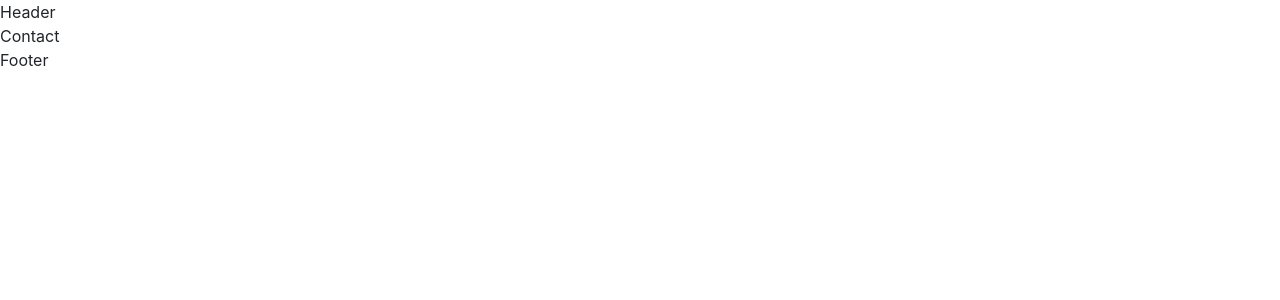
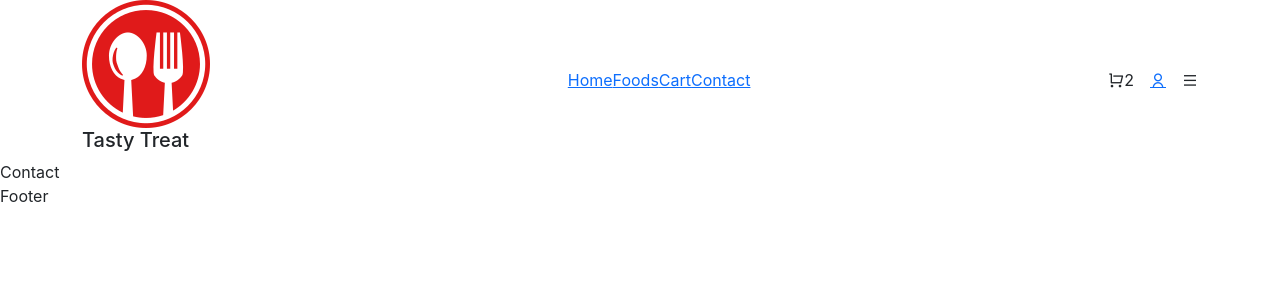
Before and after one commit to dku124/re1, a React (Create React App) app: page /contact in a window 1280 px wide. Shown: the top 300 px of the page. Built offline with nearby package versions, Linux system fonts and the light colour scheme.

Commit message:
build header.jsx and header.css

```diff
--- a/src/components/Header/Header.jsx
+++ b/src/components/Header/Header.jsx
@@ -1,10 +1,65 @@
 import React from 'react';
+import {Container} from "reactstrap";
+import {NavLink, Link} from "react-router-dom";
+
+import logo from '../../asset/images/res-logo.png'
+import Login from './../../pages/Login';
+
+const nav__links= [
+  {
+    display: 'Home',
+    path: '/home'
+  },
+  {
+    display: 'Foods',
+    path: '/foods'
+  },
+  {
+    display: 'Cart',
+    path: '/cart'
+  },
+  {
+    display: 'Contact',
+    path: '/contact'
+  }
+]
 
 const Header = () => {
   return (
-    <div>
-      Header
-    </div>
+    <Container>
+      <header className="header d-flex align-items-center justify-content-between">
+        <div className="logo">
+          <img src={logo} alt="logo" />
+          <h5>Tasty Treat</h5>
+        </div>
+
+        {/* ---Menu--- */}
+        <div className="navigation  d-flex align-items-center gap-5">
+          <div className="menu">
+            {nav__links.map((item, key)=>(
+              <NavLink to={item.path} key= {key}>
+                {item.display}
+              </NavLink>
+            ))}
+          </div>
+        </div>
+
+        {/* ---Nav Right--- */}
+        <div className="nav_right d-flex align-items-center gap-3">
+          <span className="cart_icon">
+            <i class="ri-shopping-cart-line"></i>
+            <span className="cart_badge">2</span>
+          </span>
+          <span className="user_icon">
+            <Link to={Login}><i class="ri-user-line"></i></Link>
+          </span>
+          <span className="mobile_menu">
+            <i class="ri-menu-line"></i>
+          </span>
+        </div>
+
+      </header>
+    </Container>
   );
 };
 
```
Also changed, not shown: src/note.md (+1 -1 lines), src/styles/header.css (added).
